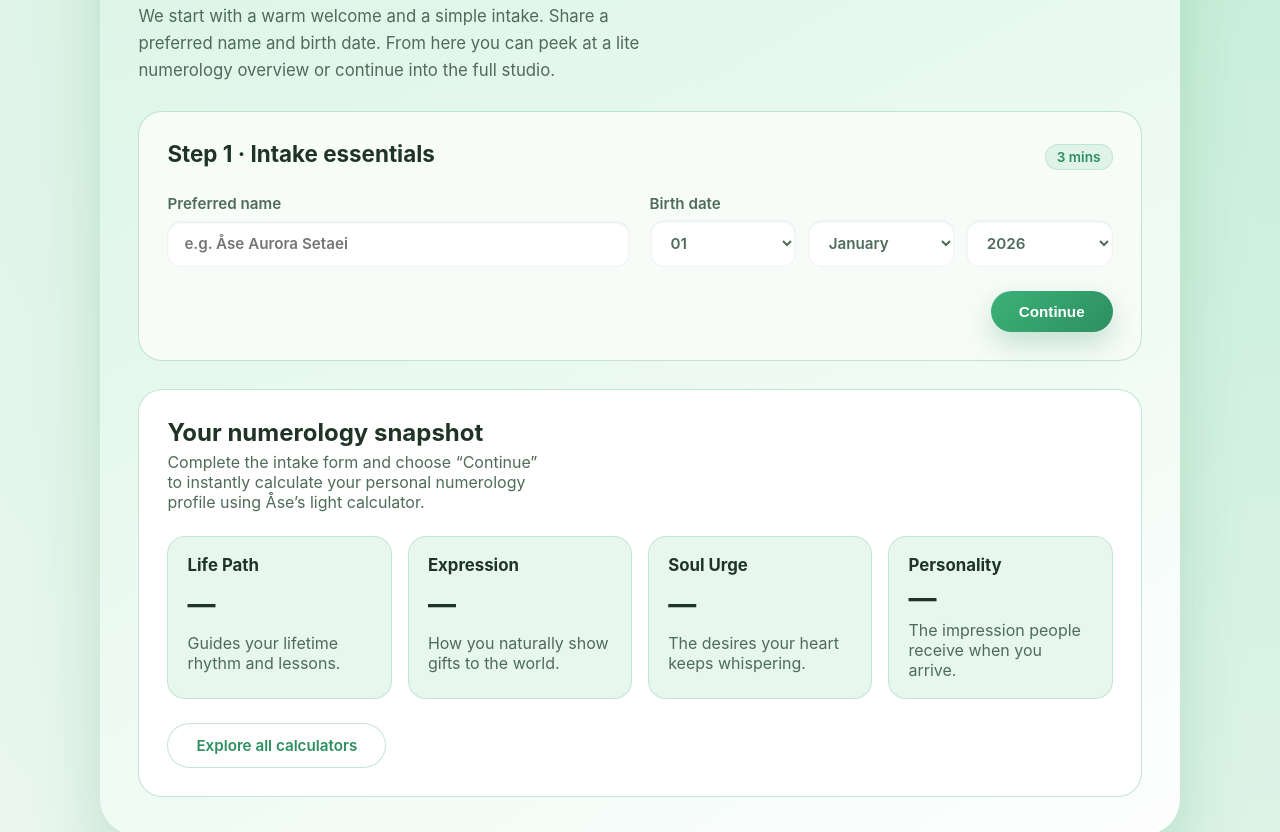
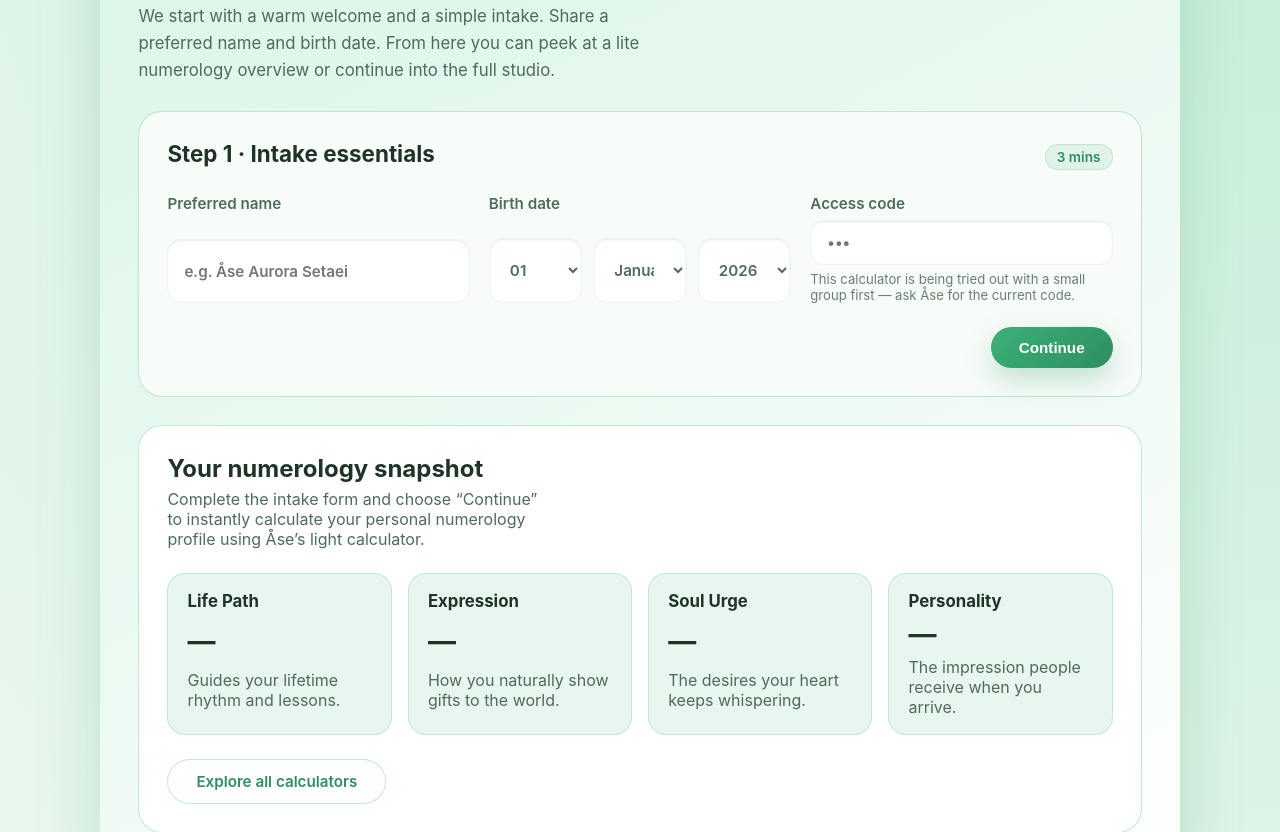
Before and after one commit to XS227/Numerologist, a Django app: page / in a window 1280 px wide. Shown: the part 333-1165 px from the top of the page. Run offline with Django 5.2, Linux system fonts and the light colour scheme.

Commit message:
feat(calculator): reactivate lite calculator behind a 3-digit access code
The homepage calculator was paused after the flat-sum bug was found. Now
that the engine is fixed (see previous commit), re-enable it but gate the
result behind a 3-digit access code while it's tried out with a small
group first, instead of opening it straight back up to the public.

- CALCULATOR_ACCESS_CODE setting (env-configurable, default matches the
  value already set in .env; change it anytime without a code change).
- LiteCalculatorForm gets a required access_code field, validated
  server-side; wrong/missing code re-renders the form with an inline
  error and no result.
- home.html: added the code field + hint; drops the "paused" notice
  when the calculator is active.

Co-Authored-By: Claude Sonnet 5 <noreply@anthropic.com>

```diff
--- a/tall_project/forms.py
+++ b/tall_project/forms.py
@@ -4,6 +4,7 @@ import calendar
 from datetime import date
 
 from django import forms
+from django.conf import settings
 
 from intake.forms import LETTER_VALUES, VOWELS, IntakeForm
 
@@ -34,6 +35,11 @@ class LiteCalculatorForm(forms.Form):
         choices=((year, year) for year in range(date.today().year, 1899, -1)),
         help_text="Year",
     )
+    access_code = forms.CharField(
+        label="Access code",
+        max_length=3,
+        help_text="This calculator is being tried out with a small group first — ask Åse for the current code.",
+    )
 
     def __init__(self, *args, **kwargs) -> None:
         super().__init__(*args, **kwargs)
@@ -49,6 +55,15 @@ class LiteCalculatorForm(forms.Form):
             "autocomplete", "bday-month"
         )
         self.fields["birth_year"].widget.attrs.setdefault("autocomplete", "bday-year")
+        self.fields["access_code"].widget.attrs.setdefault("inputmode", "numeric")
+        self.fields["access_code"].widget.attrs.setdefault("autocomplete", "off")
+        self.fields["access_code"].widget.attrs.setdefault("placeholder", "•••")
+
+    def clean_access_code(self) -> str:
+        value = self.cleaned_data["access_code"].strip()
+        if value != settings.CALCULATOR_ACCESS_CODE:
+            raise forms.ValidationError("That code isn't right — check with Åse and try again.")
+        return value
 
     def clean(self) -> dict[str, object]:
         cleaned_data = super().clean()
@@ -74,9 +89,7 @@ class LiteCalculatorForm(forms.Form):
     def calculate(self) -> dict[str, int]:
         birth_date = self.cleaned_data["birth_date"]
         full_name = self.cleaned_data["full_name"].upper()
-        life_path = IntakeForm._reduce_digits(
-            "".join(c for c in birth_date.strftime("%Y%m%d"))
-        )
+        life_path = IntakeForm._life_path(birth_date)
         expression = IntakeForm._reduce_name(full_name)
         soul_urge = IntakeForm._reduce_name(full_name, filter_set=VOWELS)
         personality = IntakeForm._reduce_name(
--- a/tall_project/settings.py
+++ b/tall_project/settings.py
@@ -25,6 +25,11 @@ if not SECRET_KEY:
     raise ImproperlyConfigured("DJANGO_SECRET_KEY is not set — refusing to start with a default secret key.")
 
 DEBUG = os.getenv("DEBUG", "False") == "True"
+
+# Soft-launch gate for the homepage lite calculator: a 3-digit code the
+# visitor must enter to reveal their result, while it's being tried out
+# with trusted testers instead of the general public.
+CALCULATOR_ACCESS_CODE = os.getenv("CALCULATOR_ACCESS_CODE", "227")
 
 _default_allowed = [
     host.strip() for host in os.getenv("ALLOWED_HOSTS", "").split(",") if host.strip()
--- a/tall_project/templates/pages/home.html
+++ b/tall_project/templates/pages/home.html
@@ -123,6 +123,13 @@
       display: grid;
       gap: 1.2rem;
       grid-template-columns: repeat(auto-fit, minmax(220px, 1fr));
+    }
+
+    .field-hint {
+      font-weight: 400;
+      font-size: 0.82rem;
+      color: var(--muted);
+      opacity: 0.85;
     }
 
     label {
@@ -515,6 +522,11 @@
           <h2 id="step-title">{% trans "Step 1 · Intake essentials" %}</h2>
           <span>{% trans "3 mins" %}</span>
         </header>
+        {% if calculator_paused %}
+          <div class="form-errors" role="status">
+            {% trans "The calculator is temporarily paused for maintenance while we fix a calculation issue. Please check back soon." %}
+          </div>
+        {% endif %}
         {% if form.non_field_errors %}
           <div class="form-errors" role="alert">
             {% for error in form.non_field_errors %}{{ error }}{% if not forloop.last %}<br />{% endif %}{% endfor %}
@@ -543,16 +555,28 @@
               <span class="error-message" data-error-for="birth_year">{{ form.birth_year.errors|first }}</span>
             {% endif %}
           </label>
+          <label for="{{ form.access_code.id_for_label }}" class="{% if form.access_code.errors %}has-error{% endif %}">
+            {% trans "Access code" %}
+            {{ form.access_code }}
+            <span class="field-hint">{% trans "This calculator is being tried out with a small group first — ask Åse for the current code." %}</span>
+            {% if form.access_code.errors %}
+              <span class="error-message" data-error-for="access_code">{{ form.access_code.errors|first }}</span>
+            {% endif %}
+          </label>
         </div>
         <div class="actions">
-          <button class="btn btn-primary" type="submit">{% trans "Continue" %}</button>
+          <button class="btn btn-primary" type="submit" {% if calculator_paused %}disabled aria-disabled="true"{% endif %}>{% trans "Continue" %}</button>
         </div>
       </form>
       <section id="snapshot" aria-labelledby="snapshot-title">
         <div>
           <h2 id="snapshot-title" style="margin:0 0 0.35rem;">{% trans "Your numerology snapshot" %}</h2>
           <p style="margin:0; color:var(--muted); max-width:38ch;">
-            {% trans "Complete the intake form and choose “Continue” to instantly calculate your personal numerology profile using Åse’s light calculator." %}
+            {% if calculator_paused %}
+              {% trans "The lite calculator is temporarily paused while we fix a calculation issue. Explore the number pages and articles in the meantime." %}
+            {% else %}
+              {% trans "Complete the intake form and choose “Continue” to instantly calculate your personal numerology profile using Åse’s light calculator." %}
+            {% endif %}
           </p>
         </div>
         <div class="snapshot-grid" id="snapshotGrid">
--- a/tall_project/views.py
+++ b/tall_project/views.py
@@ -268,14 +268,22 @@ NUMBER_INTERPRETATIONS = {
 }
 
 
+# The calculation bug (flat letter/digit summing instead of per-name-part
+# reduction) is fixed — see intake/forms.py IntakeForm._reduce_name /
+# _life_path. Re-activated behind a 3-digit access code (LiteCalculatorForm)
+# while it's tried out with a small group before a full public launch.
+CALCULATOR_PAUSED = False
+
+
 def home(request: HttpRequest) -> HttpResponse:
     form = LiteCalculatorForm(request.POST or None)
     result = None
-    if request.method == "POST" and form.is_valid():
+    if not CALCULATOR_PAUSED and request.method == "POST" and form.is_valid():
         result = form.calculate()
     context = {
         "form": form,
         "result": result,
+        "calculator_paused": CALCULATOR_PAUSED,
     }
     return render(request, "pages/home.html", context)
 
```
Also changed, not shown: tall_project/tests/test_home_and_pages.py (+16 -0 lines).
